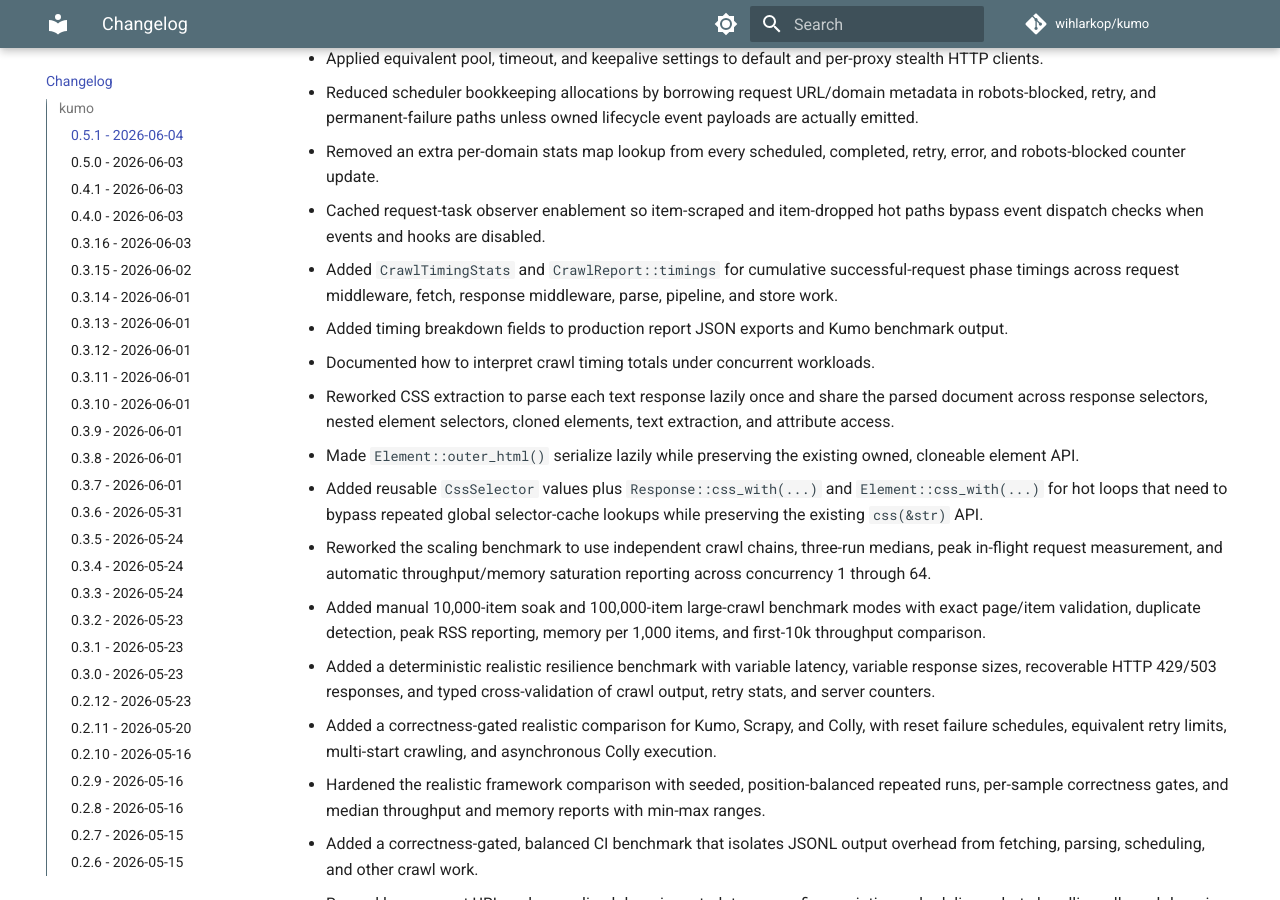
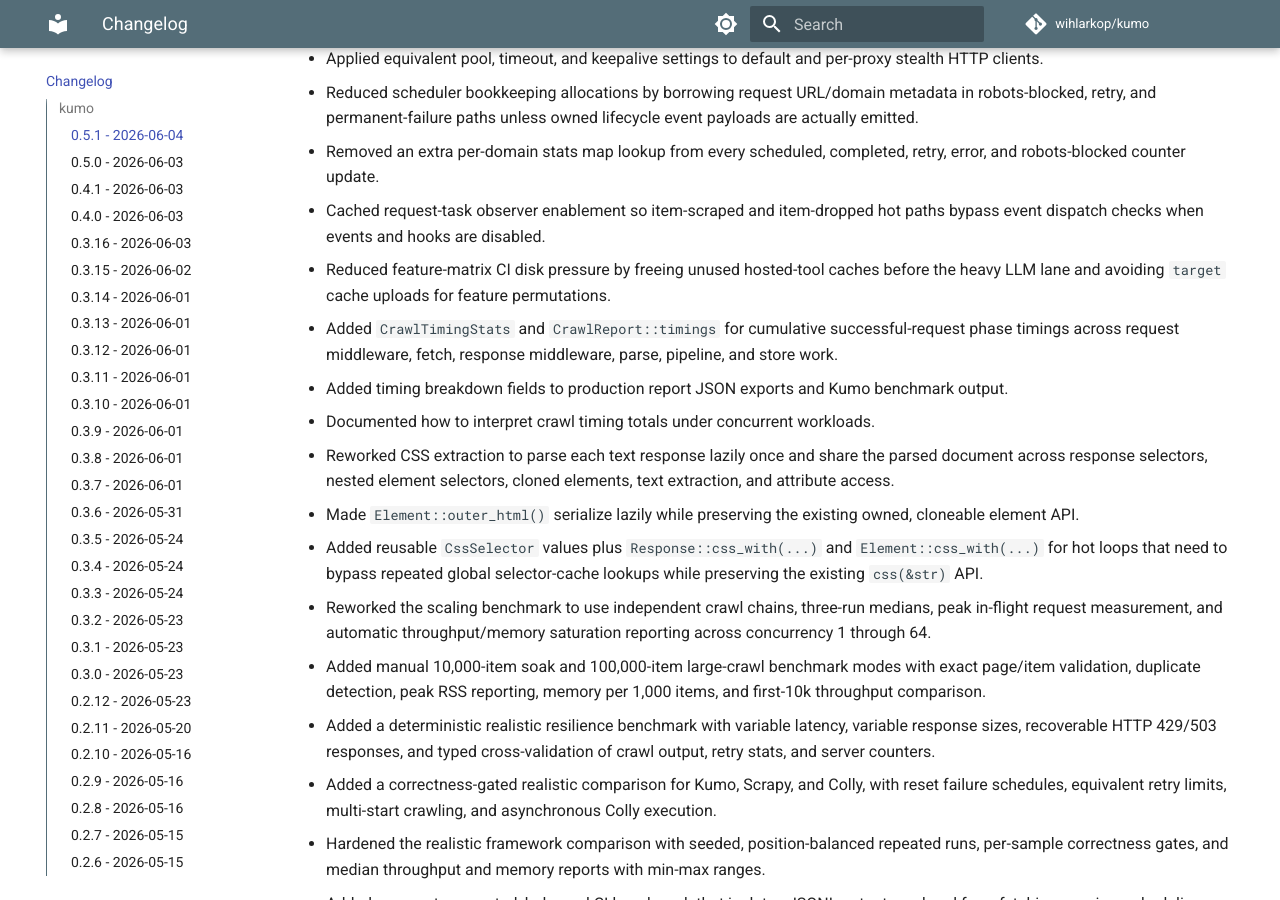
Before and after one commit to wihlarkop/kumo, an MkDocs documentation site: the page built from docs/src/changelog.md, in a window 1280 px wide and 900 px high, scrolled down 471 px. Built offline with MkDocs 1.6.1 and Material for MkDocs 9.7.7, drawn with Linux system fonts in a browser that asks for light colours; comment, search, counter and statistics services are not loaded.

Commit message:
ci: reduce feature matrix disk pressure (#75)

```diff
--- a/docs/src/changelog.md
+++ b/docs/src/changelog.md
@@ -26,6 +26,9 @@
   retry, error, and robots-blocked counter update.
 - Cached request-task observer enablement so item-scraped and item-dropped hot
   paths bypass event dispatch checks when events and hooks are disabled.
+- Reduced feature-matrix CI disk pressure by freeing unused hosted-tool caches
+  before the heavy LLM lane and avoiding `target` cache uploads for feature
+  permutations.
 - Added `CrawlTimingStats` and `CrawlReport::timings` for cumulative
   successful-request phase timings across request middleware, fetch, response
   middleware, parse, pipeline, and store work.
```
Also changed, not shown: 1 other file.
